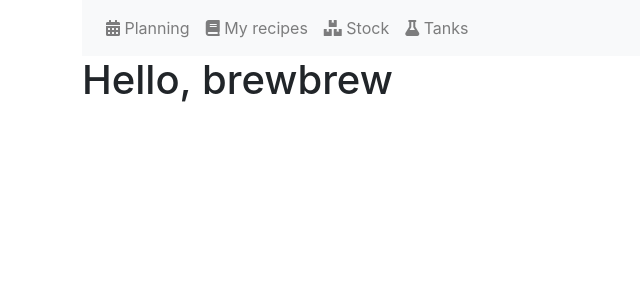
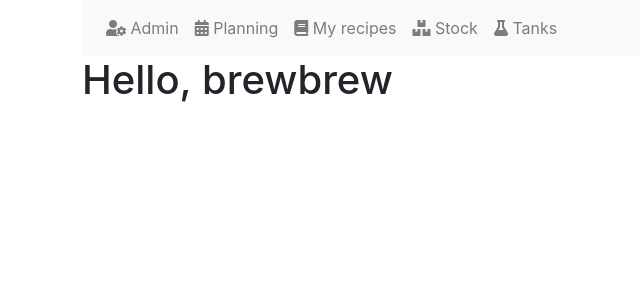
Before and after one commit to t00n/brewbrew, a Django app: page / in a window 1280 px wide. Shown: the top 300 px of the page, without its empty margins (46-686 px from the left). Run offline with Django 3.2, Linux system fonts and the light colour scheme; some libraries are stand-ins or nearby versions.

Commit message:
[add] Link to admin
Signed-off-by: Titouan Christophe <moiandme@gmail.com>

```diff
--- a/brewbrew/templates/base.html
+++ b/brewbrew/templates/base.html
@@ -18,6 +18,12 @@
     <div style="width:80%; margin:auto">
       <nav class="navbar navbar-expand-lg navbar-light bg-light">
         <ul class="navbar-nav">
+          <li class="nav-item">
+            <a class="nav-link" href="/admin">
+              <i class="fas fa-user-cog"></i>
+              Admin
+            </a>
+          </li>
           <li class="nav-item">
             <a class="nav-link" href="/planning">
               <i class="fas fa-calendar-alt"></i>
```
